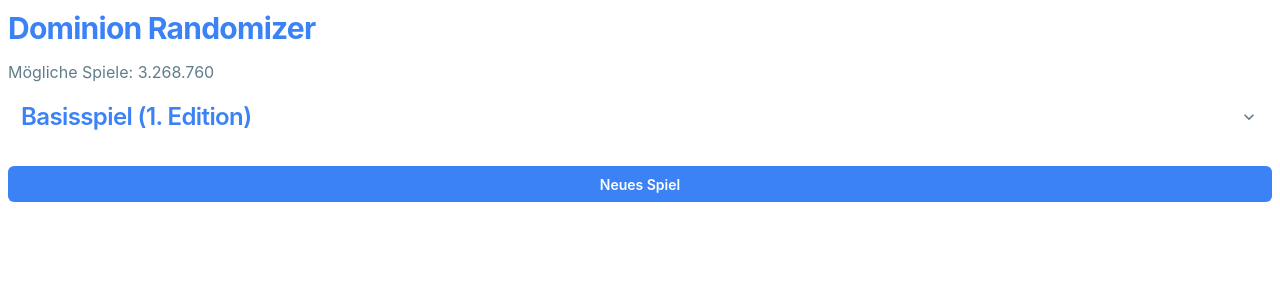
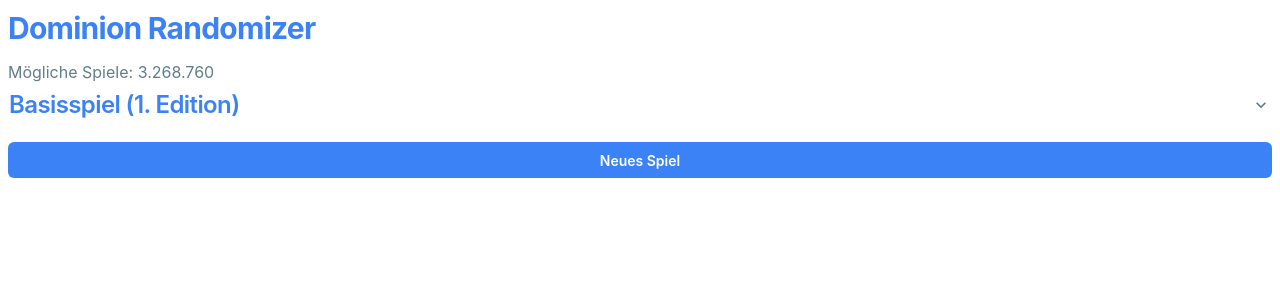
Before and after one commit to zeltbrennt/dominion, a React (Vite) app: page / in a window 1280 px wide. Shown: the top 300 px of the page. Built offline with nearby package versions, Linux system fonts and the light colour scheme.

Commit message:
Some visual improvements

```diff
--- a/src/App.tsx
+++ b/src/App.tsx
@@ -2,7 +2,7 @@
 import CardBox from "./CardBox"
 import { CardOptionProps } from "./CardOption"
 import { useEffect, useState } from "react"
-import { basisspiel, DominionCard, intrige } from "./Game"
+import { basisspiel, DominionCard } from "./Game"
 import CardDisplay from "./CardDisplay"
 import theme from "./Theme"
 
@@ -69,12 +69,12 @@
 
   return (
     <CssVarsProvider theme={theme} >
-
-      <Stack spacing={1.5}>
+      <Stack spacing={1.5} >
 
         <Typography color="primary" level="h2">Dominion Randomizer</Typography>
         <Typography color="neutral">Mögliche Spiele: {new Intl.NumberFormat('de-DE').format(nCombinations)}</Typography>
-
+      </Stack >
+      <Stack >
         <CardBox key="basisspiel" name="Basisspiel (1. Edition)" cards={basisspiel.map(card => (
           {
             card: card,
@@ -105,7 +105,7 @@
           } as CardOptionProps))} />
 */
 
-          <Button onClick={shuffle} disabled={nCombinations < 1}>Neues Spiel</Button>
+          <Button onClick={shuffle} disabled={nCombinations < 1} sx={{ marginBottom: 2 }}>Neues Spiel</Button>
         /*
       <Button onClick={() => {
         setChoices([])
--- a/src/CardBox.tsx
+++ b/src/CardBox.tsx
@@ -10,7 +10,7 @@
     return (
         <AccordionGroup>
 
-            <Accordion>
+            <Accordion sx={{ padding: 0 }}>
                 <AccordionSummary sx={{ marginBottom: 2 }}>
                     <Typography level="h3" color="primary">
                         {name}
--- a/src/CardName.tsx
+++ b/src/CardName.tsx
@@ -6,7 +6,7 @@
     return (
         <Stack spacing={1} direction='row' sx={{ display: "flex", alignItems: 'center', justifyContent: 'flex-start' }}>
             <Sheet sx={{
-                borderRadius: '50%', width: 30, height: 30, display: 'flex',
+                borderRadius: '50%', width: 25, height: 25, display: 'flex',
                 alignItems: 'center',
                 justifyContent: 'center',
                 bgcolor: 'warning.softBg'
@@ -15,7 +15,7 @@
                     {cardData.cost}
                 </Typography>
             </Sheet>
-            <Typography level="title-lg">
+            <Typography level="title-md">
                 {cardData.name}
             </Typography>
         </Stack>
--- a/src/CardOption.tsx
+++ b/src/CardOption.tsx
@@ -1,4 +1,4 @@
-import { AccordionDetails, Sheet, Stack, Typography, Card, CardContent, CardActions } from "@mui/joy"
+import { AccordionDetails, Card, CardContent, CardActions, Divider } from "@mui/joy"
 import { DominionCard } from "./Game";
 import { mapCardTypeToColor } from "./CardDisplay";
 import { DominionCardType } from "./Game"
@@ -16,14 +16,15 @@
 
 
     return (
-        <AccordionDetails>
+        <AccordionDetails sx={{}}>
             <Card
                 variant={card.type == DominionCardType.Action ? "outlined" : "soft"}
-                sx={{ border: 1, borderColor: 'rgba(0, 0, 0, 0.12)' }}
+                sx={{ border: 1, borderColor: 'rgba(0, 0, 0, 0.12)', }}
                 size="sm"
                 color={mapCardTypeToColor(card.type)}>
                 <CardContent>
                     <CardName cardData={card} />
+                    <Divider orientation="horizontal" sx={{ marginTop: 1 }} />
                 </CardContent>
                 <CardActions sx={{ display: 'flex', justifyContent: 'right' }}>
                     <RadioButtonGroup card={card} onDefault={onDefault} onInclude={onInclude} onExclude={onExclude} />
```
